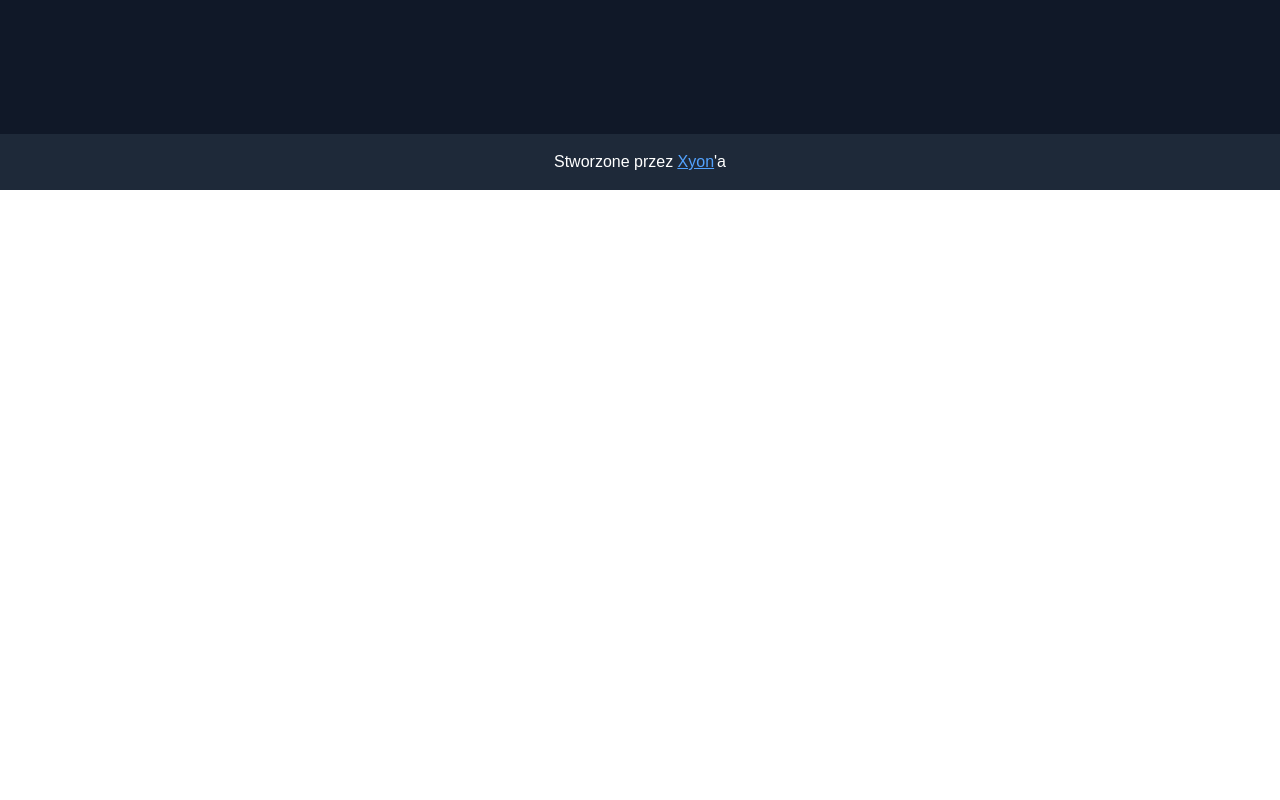
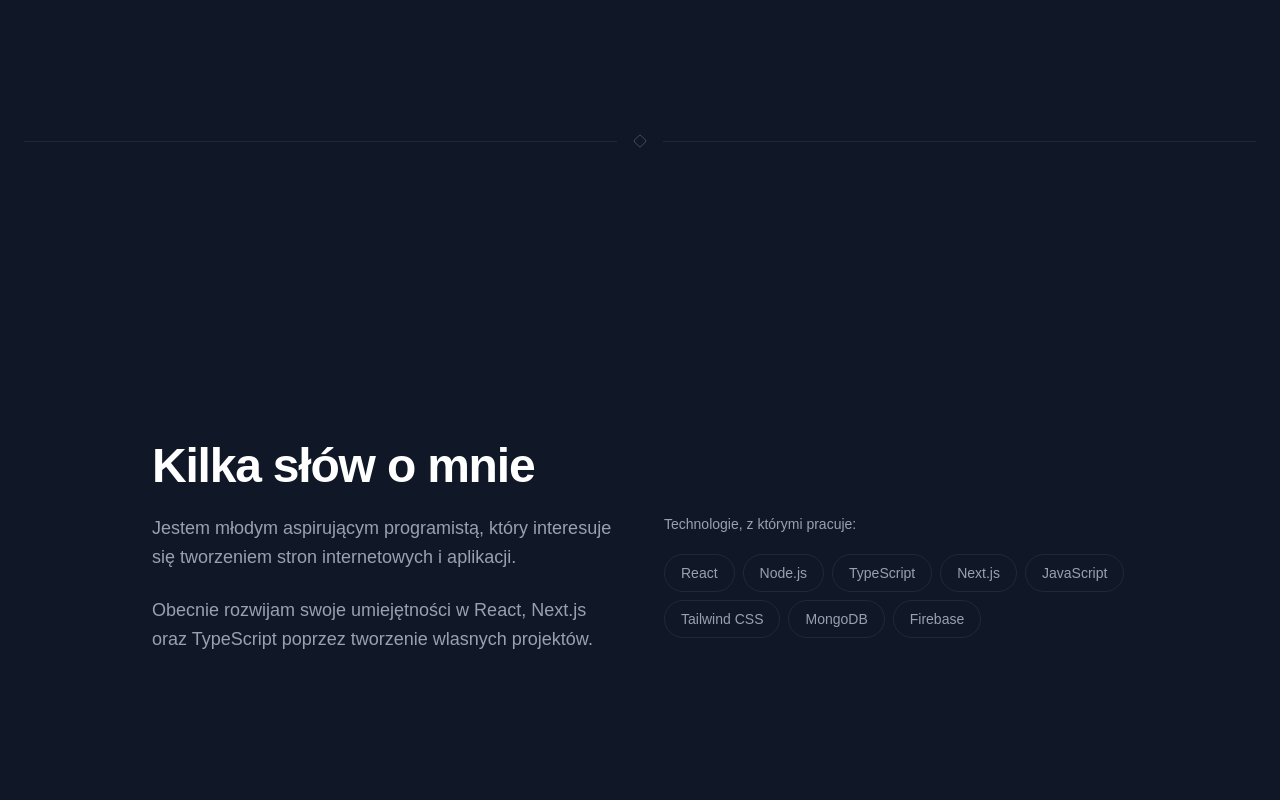
Before and after one commit to Xyonnn/main-page-to-my-portfolio-i-guess, a Next.js app: page / in a window 1280 px wide. Shown: the part 1540-2340 px from the top of the page. Before the commit the page ends 1730 px from the top, so only its background shows below. Built offline with nearby package versions, Linux system fonts and the light colour scheme.

Commit message:
added about section

```diff
--- a/app/page.tsx
+++ b/app/page.tsx
@@ -10,7 +10,7 @@ export default function Home() {
         <section className="flex min-h-screen items-center justify-center px-6">
           <div className="w-full max-w-4xl">
             <h1 className="text-5xl font-semibold tracking-tight sm:text-6xl md:text-7xl" >Xyon czyli ja</h1 >
-            <p className="mt-6 max-w-2xl text-lg leading-relaxed text-gray-400 sm:text-xl">Mlody gamer, aspirujacy programista, ktory chce tworzyc strony internetowe</p>
+            <p className="mt-6 max-w-2xl text-lg leading-relaxed text-gray-400 sm:text-xl">Mlody, aspirujacy programista, ktory chce tworzyc strony internetowe</p>
             <a href="#projects" className="mt-8 inline-block text-sm text-gray-300 transition-colors hover:text-white">Moje projekty :3</a>
           </div>
         </section>
@@ -18,6 +18,56 @@ export default function Home() {
         <section id="projects" className="scroll-mt-20">
           <ProjectCom/>
         </section>
+          <SectionDivider/>
+        <section id="about" className="scroll-mt-20">
+          <div className="mx-auto flex min-h-screen max-w-5xl items-center px-6 py-24">
+              <div className="w-full">
+                  <div className="mb-6">
+                      <h2 className="text-4xl font-semibold tracking-tight sm:text-5xl">
+                          Kilka słów o mnie
+                      </h2>
+                  </div>
+
+                  <div className="grid gap-12 md:grid-cols-2">
+                      <div>
+                          <p className="text-lg leading-relaxed text-gray-400">
+                              Jestem młodym aspirującym programistą, który
+                              interesuje się tworzeniem stron internetowych
+                              i aplikacji.
+                          </p>
+
+                          <p className="mt-6 text-lg leading-relaxed text-gray-400">
+                              Obecnie rozwijam swoje umiejętności w React,
+                              Next.js oraz TypeScript poprzez tworzenie wlasnych projektów.
+                          </p>
+                      </div>
+
+                      <div>
+                          <p className="mb-5 text-sm text-gray-400">
+                              Technologie, z którymi pracuje:
+                          </p>
+
+                          <div className="flex flex-wrap gap-2">
+                              {[
+                                  "React",
+                                  "Node.js",
+                                  "TypeScript",
+                                  "Next.js",
+                                  "JavaScript",
+                                  "Tailwind CSS",
+                                  "MongoDB",
+                                  "Firebase",
+                              ].map((tech) => (
+                                  <span key={tech} className="rounded-full border border-gray-800 px-4 py-2 text-sm text-gray-400 transition-colors hover:border-gray-600 hover:text-white">
+                                      {tech}
+                                  </span>
+                                ))}
+                          </div>
+                      </div>
+                  </div>
+              </div>
+          </div>
+        </section>
         <Footer/>
     </div>
   );
```
